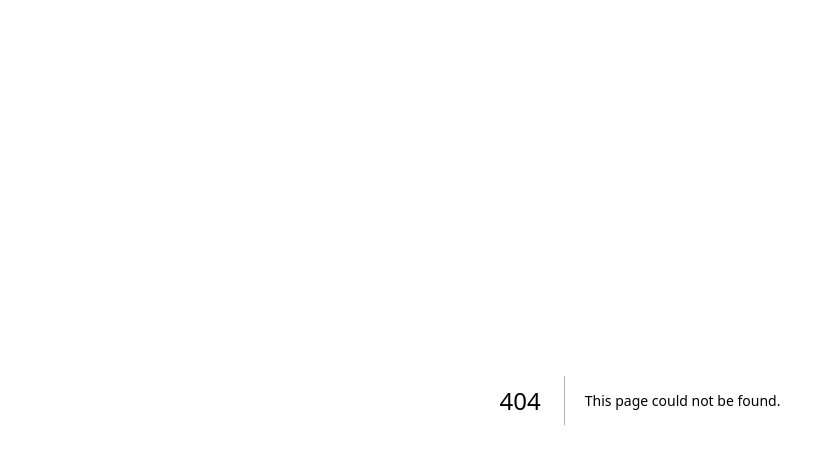
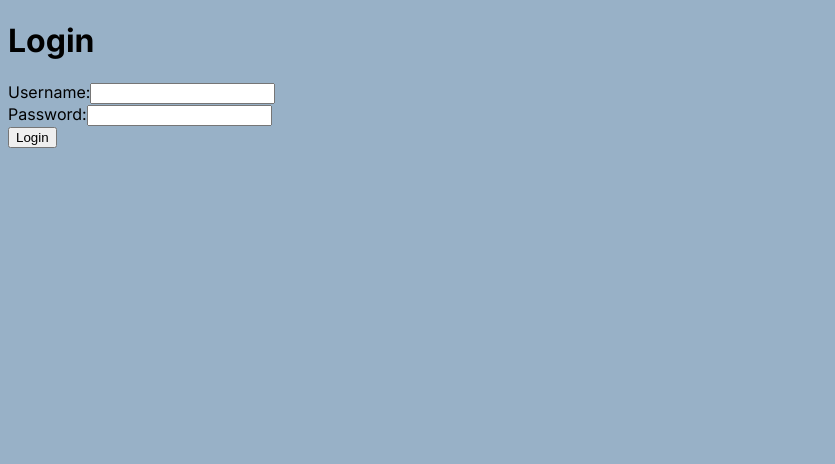
Before and after one commit to mdkhanga/webcomponents, a Next.js app in the folder myassets/: page /signin in a window 1280 px wide. Before the commit this address had no page. Shown: the top 464 px of the page, without its empty margins (0-835 px from the left). Built offline with nearby package versions, Linux system fonts and the light colour scheme.

Commit message:
very minimal signin

```diff
--- /dev/null
+++ b/myassets/src/app/signin/page.tsx
@@ -0,0 +1,77 @@
+'use client'
+import React from 'react'
+import { useState } from 'react';
+import Image from 'next/image'
+import styles from './page.module.css'
+import { useRouter } from 'next/navigation'
+import Cookies from 'js-cookie';
+
+export default function signin() {
+
+	const [username, setUsername] = useState('');
+  	const [password, setPassword] = useState('');
+  	const [error, setError] = useState('');
+  	const router = useRouter();
+
+	const handleLogin = async (e) => {
+		e.preventDefault();
+
+		// Pretend login API
+		const fakeApiCall = new Promise((resolve) => {
+		  // Simulating API call delay
+		  setTimeout(() => {
+			resolve({ success: true });
+		  }, 1000);
+		});
+
+		try {
+		  // Simulate API call
+		  const response : any = await fakeApiCall;
+
+		  if (response.success) {
+			// On successful login, save username in a cookie
+			Cookies.set('username', username);
+
+			// Redirect to a different page (e.g., dashboard)
+			// router.push('/dashboard');
+			router.push('/');
+		  } else {
+			setError('Invalid username or password');
+		  }
+		} catch (error) {
+		  setError('Error during login');
+		}
+	};
+
+	return (
+			<div>
+			  <h1>Login</h1>
+			  <form onSubmit={handleLogin}>
+				<label>
+				  Username:
+				  <input
+					type="text"
+					value={username}
+					onChange={(e) => setUsername(e.target.value)}
+				  />
+				</label>
+				<br />
+				<label>
+				  Password:
+				  <input
+					type="password"
+					value={password}
+					onChange={(e) => setPassword(e.target.value)}
+				  />
+				</label>
+				<br />
+				<button type="submit">Login</button>
+				{error && <p style={{ color: 'red' }}>{error}</p>}
+			  </form>
+			</div>
+		  );
+
+
+
+
+}
```
Also changed, not shown: myassets/package.json (+5 -4 lines), myassets/src/app/page.tsx (+16 -20 lines), 1 other file (tests, documents, lock files or other folders).
